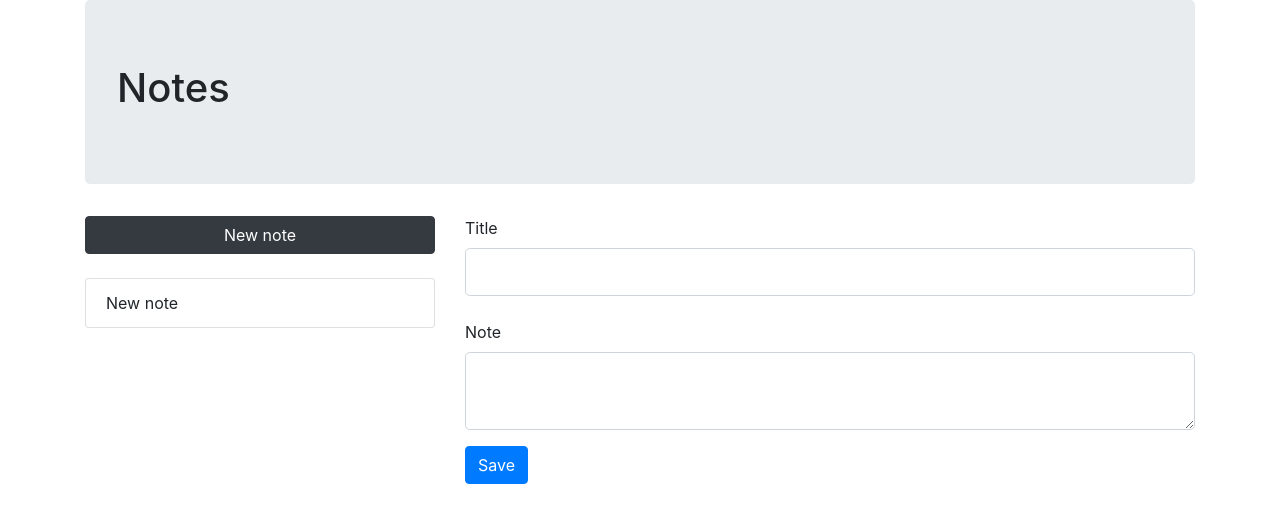
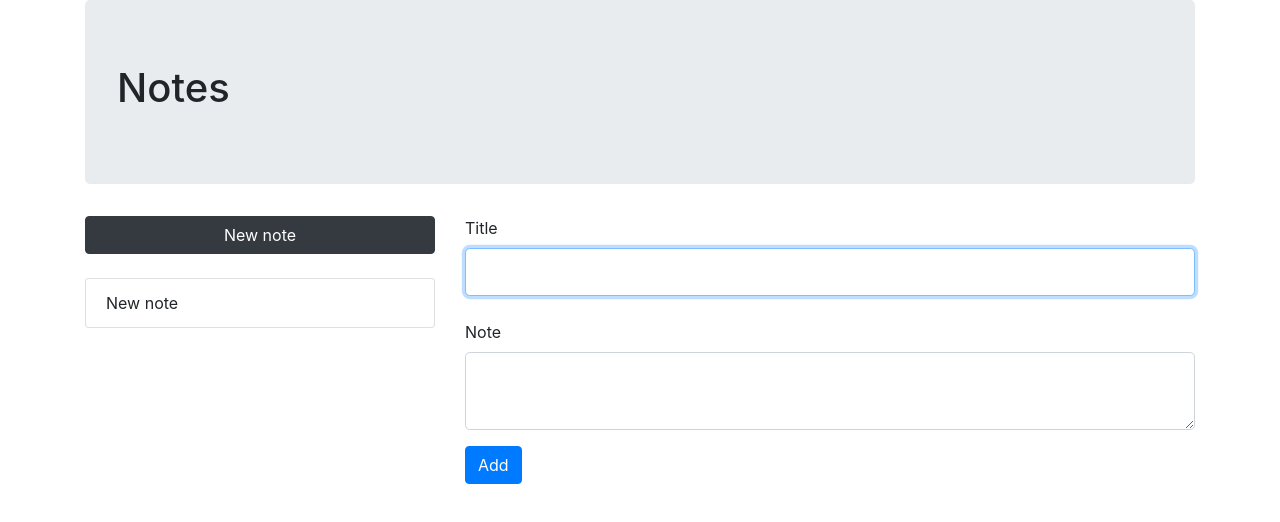
Before and after one commit to eyahya-khan/react-basics, a React (Create React App) app: page / in a window 1280 px wide. Shown: the top 522 px of the page. Built offline with nearby package versions, Linux system fonts and the light colour scheme.

Commit message:
added useRef

```diff
--- a/src/components/Editor.js
+++ b/src/components/Editor.js
@@ -1,4 +1,4 @@
-import React, { useState, useEffect } from "react";
+import React, { useState, useEffect, useRef } from "react";
 import Form from "react-bootstrap/Form";
 import Button from "react-bootstrap/Button";
 import Alert from "react-bootstrap/Button";
@@ -10,34 +10,28 @@ export default function Editor({ selectedNote, refreshList }) {
   const [body, setBody] = useState("");
 
   //show save message
-  const [isSaved, setIsSaved] = useState(false);
-  const [isUpdated, setIsUpdated] = useState(false);
-  const [isDeleted, setIsDeleted] = useState(false);
+  const [isStatus, setIsStatus] = useState("");
+  const [isButton, setIsButton] = useState("Add");
+
+  const inputRef = useRef(null);
+  useEffect(() => {
+    inputRef.current.focus();
+  });
 
   //for every change of input text
   useEffect(() => {
     setTitle("");
     setBody("");
 
-    // shows the text in input field when select list
+    //shows the text in input field when select list
     if (selectedNote)
       return setTitle(selectedNote.title), setBody(selectedNote.body);
   }, [selectedNote]);
 
-  // messaging for save
+  // messaging for save,update & Delete
   useEffect(() => {
-    setTimeout(() => setIsSaved(false), 5000);
-  }, [isSaved]);
-
-  // messaging for update
-  useEffect(() => {
-    setTimeout(() => setIsUpdated(false), 5000);
-  }, [isUpdated]);
-
-  // messaging for delete
-  useEffect(() => {
-    setTimeout(() => setIsDeleted(false), 5000);
-  }, [isDeleted]);
+    setTimeout(() => setIsStatus(""), 5000);
+  }, [isStatus]);
 
   // title input
   const onChangeTitle = (e) => {
@@ -47,21 +41,26 @@ export default function Editor({ selectedNote, refreshList }) {
   const onChangeBody = (e) => {
     setBody(e.target.value);
   };
+  useEffect(() => {
+    if (selectedNote) {
+      setIsButton("Update");
+    }
+  }, [selectedNote]);
 
   const onSave = (e) => {
     e.preventDefault();
-
     // clear input text
     setTitle("");
     setBody("");
 
     // update input text
     if (selectedNote) {
-      setIsUpdated(true);
+      setIsStatus("Updated");
       updateNote(selectedNote.id, title, body);
       return refreshList();
     }
-    setIsSaved(true);
+
+    setIsStatus("Saved");
     // create input text
     createNote(title, body);
     //rendering whole list
@@ -73,11 +72,12 @@ export default function Editor({ selectedNote, refreshList }) {
     e.preventDefault();
     // show delete message
     const { id } = selectedNote;
+
     deleteNote(id);
     refreshList();
     setTitle("");
     setBody("");
-    setIsDeleted(true);
+    setIsStatus("Deleted");
   };
 
   return (
@@ -91,6 +91,7 @@ export default function Editor({ selectedNote, refreshList }) {
           value={title}
           // "onChange" for edit input text
           onChange={onChangeTitle}
+          ref={inputRef}
         />
         <Form.Label>Note</Form.Label>
         <Form.Control
@@ -100,18 +101,21 @@ export default function Editor({ selectedNote, refreshList }) {
           onChange={onChangeBody}
         />
       </Form.Group>
-      <Button className="mr-2" variant="primary" onClick={onSave}>
+      {/* <Button className="mr-2" variant="primary" onClick={onSave}>
         Save
-      </Button>
+      </Button> */}
+      {isButton && (
+        <Button className="mr-2" variant="primary" onClick={onSave}>
+          {isButton}
+        </Button>
+      )}
       {selectedNote && (
         <Button variant="danger" onClick={onDelete}>
           Delete
         </Button>
       )}
       <br /> <br />
-      {isSaved && <Alert variant="info">Saved successfully!</Alert>}
-      {isUpdated && <Alert variant="info">Updated successfully!</Alert>}
-      {isDeleted && <Alert variant="info">Deleted successfully!</Alert>}
+      {isStatus && <Alert variant="info">{isStatus} successfully!</Alert>}
     </Form>
   );
 }
```
Also changed, not shown: 1 other file (tests, documents, lock files or other folders).
